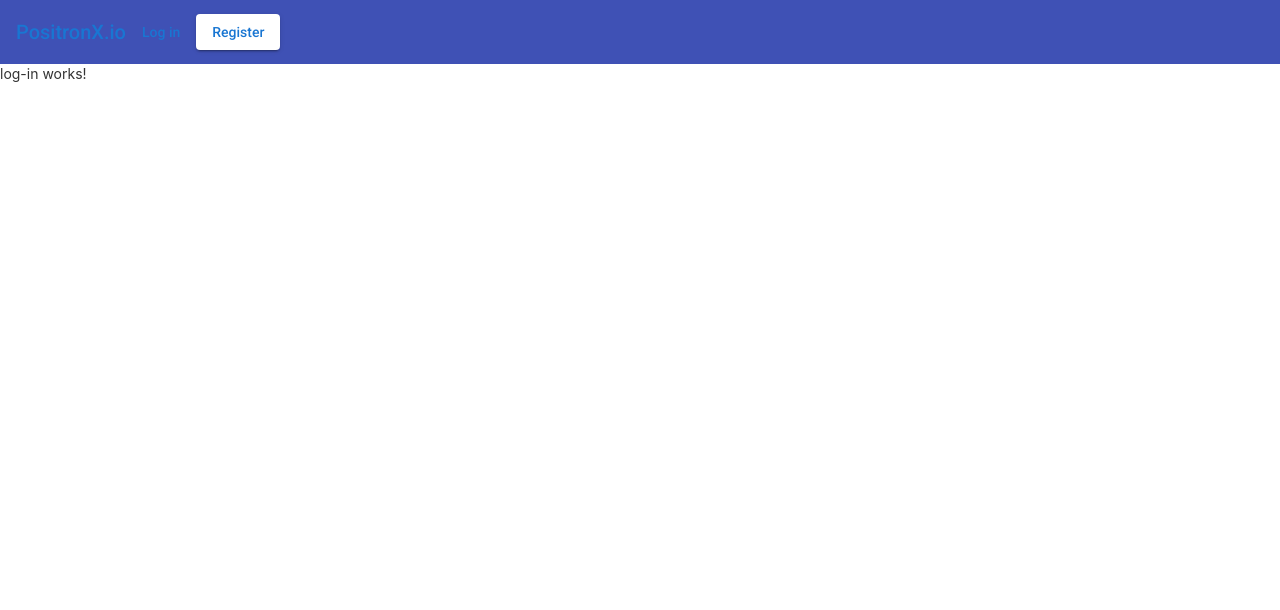
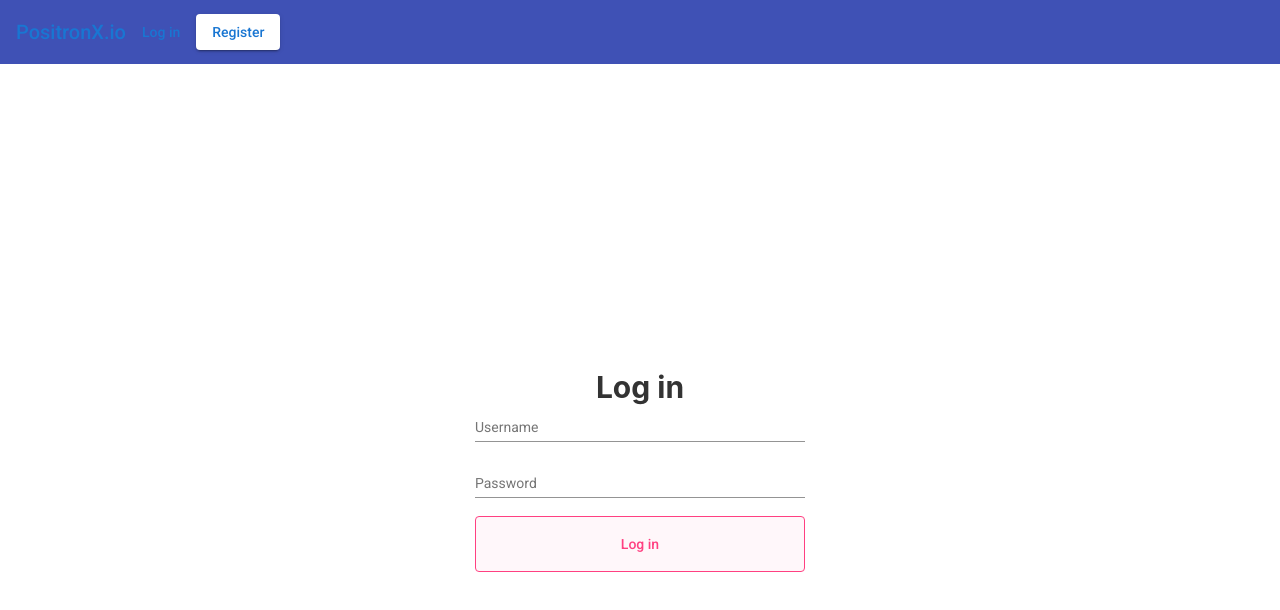
Before and after one commit to cstone1492/Angular-Login-Practice, an Angular app: page /login in a window 1280 px wide. Shown: the top 610 px of the page. Built offline with nearby package versions, Linux system fonts and the light colour scheme.

Commit message:
add login page html + styling

```diff
--- a/src/app/app-material/app-material.module.ts
+++ b/src/app/app-material/app-material.module.ts
@@ -1,7 +1,7 @@
 import { NgModule } from '@angular/core';
 import { CommonModule } from '@angular/common';
 
-import { A11yModule } from '@angular/cdk/a11y';
+
 import { ClipboardModule } from '@angular/cdk/clipboard';
 import { DragDropModule } from '@angular/cdk/drag-drop';
 import { PortalModule } from '@angular/cdk/portal';
--- a/src/app/components/log-in/log-in.component.css
+++ b/src/app/components/log-in/log-in.component.css
@@ -0,0 +1,15 @@
+html,body{height:100%;margin:0;padding:0;}
+body{background-image:url(https://lh4.googleusercontent.com/-XplyTa1Za-I/VMSgIyAYkHI/AAAAAAAADxM/oL-rD6VP4ts/w1184-h666/Android-Lollipop-wallpapers-Google-Now-Wallpaper-2.png);background-position:center;background-size:cover;background-repeat:no-repeat;min-height:100vh;font-family:'Roboto', sans-serif;}
+.app-header{justify-content:space-between;position:fixed;top:0;left:0;right:0;z-index:2;box-shadow:0 3px 5px -1px rgba(0, 0, 0, .2), 0 6px 10px 0 rgba(0, 0, 0, .14), 0 1px 18px 0 rgba(0, 0, 0, .12);}
+.login-wrapper{height:100%;}
+.positronx{text-decoration:none;color:#ffffff;}
+.box{position:relative;top:0;opacity:1;float:left;padding:60px 50px 40px 50px;width:100%;background:#fff;border-radius:10px;transform:scale(1);-webkit-transform:scale(1);-ms-transform:scale(1);z-index:5;max-width:330px;}
+.box.back{transform:scale(.95);-webkit-transform:scale(.95);-ms-transform:scale(.95);top:-20px;opacity:.8;z-index:-1;}
+.box:before{content:"";width:100%;height:30px;border-radius:10px;position:absolute;top:-10px;background:rgba(255, 255, 255, .6);left:0;transform:scale(.95);-webkit-transform:scale(.95);-ms-transform:scale(.95);z-index:-1;}
+.login-wrapper .example-form{min-width:100%;max-width:300px;width:100%;}
+.login-wrapper .example-full-width,.login-wrapper .btn-block{width:100%;}
+.login-wrapper mat-card-header{text-align:center;width:100%;display:block;font-weight:700;}
+.login-wrapper mat-card-header mat-card-title{font-size:30px;margin:0;}
+.login-wrapper .mat-card{padding:40px 70px 50px;}
+.login-wrapper .mat-stroked-button{border:1px solid currentColor;line-height:54px;background:#FFF7FA;}
+.login-wrapper .mat-form-field-appearance-legacy .mat-form-field-infix{padding:0.8375em 0;}
--- a/src/app/components/log-in/log-in.component.html
+++ b/src/app/components/log-in/log-in.component.html
@@ -1 +1,22 @@
-<p>log-in works!</p>
+<div class="login-wrapper" fxLayout="row" fxLayoutAlign="center center">
+
+    <mat-card class="box">
+      <mat-card-header>
+        <mat-card-title>Log in</mat-card-title>
+      </mat-card-header>
+
+      <form class="example-form">
+        <mat-card-content>
+          <mat-form-field class="example-full-width">
+            <input matInput placeholder="Username">
+          </mat-form-field>
+
+          <mat-form-field class="example-full-width">
+            <input matInput placeholder="Password">
+          </mat-form-field>
+        </mat-card-content>
+        <button mat-stroked-button color="accent" class="btn-block">Log in</button>
+      </form>
+    </mat-card>
+
+  </div>
```
